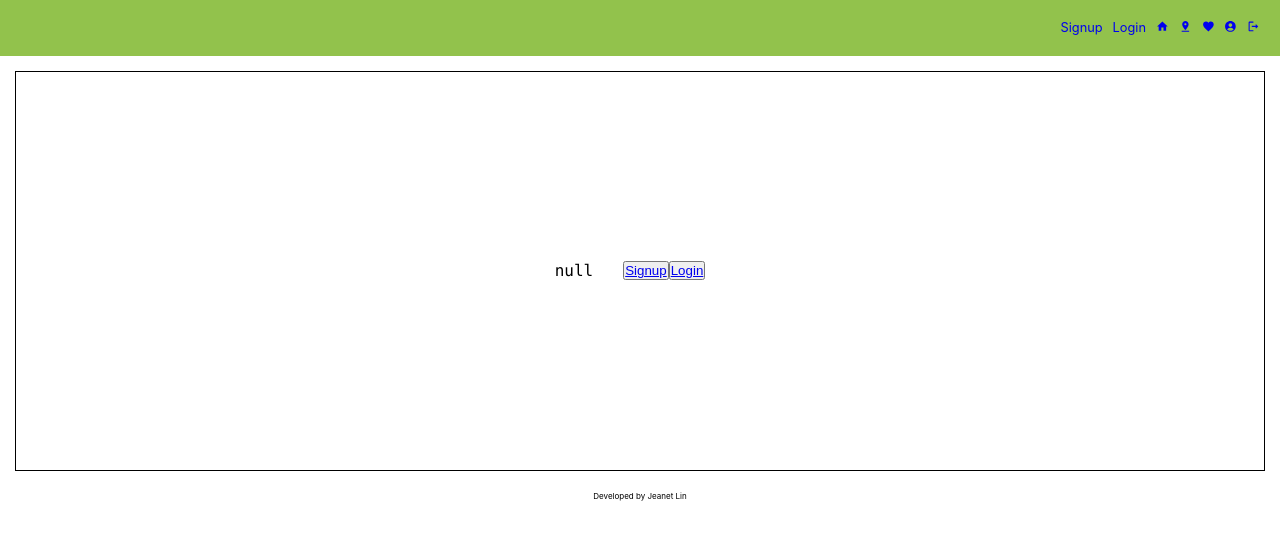
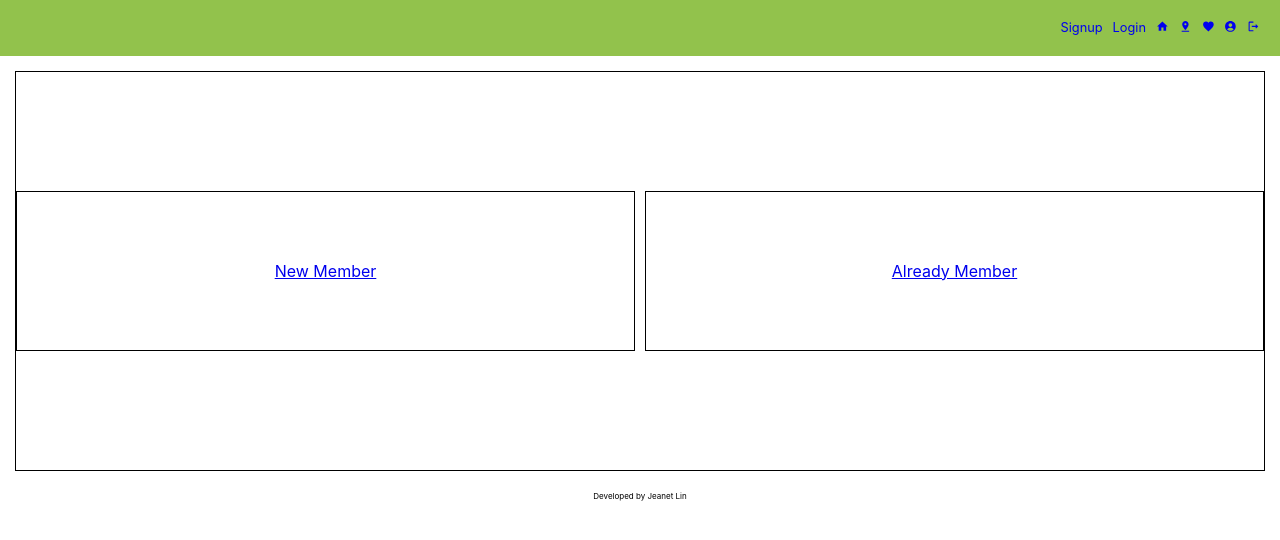
Before and after one commit to mzchloe/happybelly-frontend, a React (Create React App) app: page / in a window 1280 px wide. Shown: the top 540 px of the page. Built offline with nearby package versions, Linux system fonts and the light colour scheme.

Commit message:
removed user from landing page and moved to /home

```diff
--- a/src/pages/Home/index.js
+++ b/src/pages/Home/index.js
@@ -1,9 +1,14 @@
 import styles from "./Home.module.css";
+import { useContext } from "react";
+import { AuthContext } from "../../context";
 
 export function Home() {
+      //get the user
+  const { user } = useContext(AuthContext);
+
     return (
-        <div>
-            Home
+        <div className={styles.container}>
+        Welcome <code>{JSON.stringify(`${user.firstName}`)}</code>
         </div>
     )
 }
--- a/src/pages/LandingPage/index.js
+++ b/src/pages/LandingPage/index.js
@@ -1,25 +1,20 @@
 import styles from "./LandingPage.module.css";
 //import { Signup, Login } from "../../components";
 import { Link } from "react-router-dom";
-import { useContext } from "react";
-import { AuthContext } from "../../context";
+
 
 export function LandingPage() {
-  //get the user
-  const {user} = useContext(AuthContext);
-    return (
-        <div className={styles.landingPageContainer}>
-         <code>{JSON.stringify(user)}</code>
-       {/*   <Login />
+
+  return (
+    <div className={styles.landingPageContainer}>
+      {/*   <Login />
          <Signup /> */}
-        <p>
-        <button className={styles.landingPageBtn}>
-        <Link to="/signup">Signup</Link>
-        </button>
-        <button className={styles.landingPageBtn}>
-        <Link to="/login">Login</Link></button>
-        </p>
-
-        </div>
-    )
+      <div className={styles.signupBox}>
+        <Link to="/signup">New Member</Link>
+      </div>
+      <div className={styles.loginBox}>
+        <Link to="/login">Already Member</Link>
+      </div>
+    </div>
+  );
 }
```
